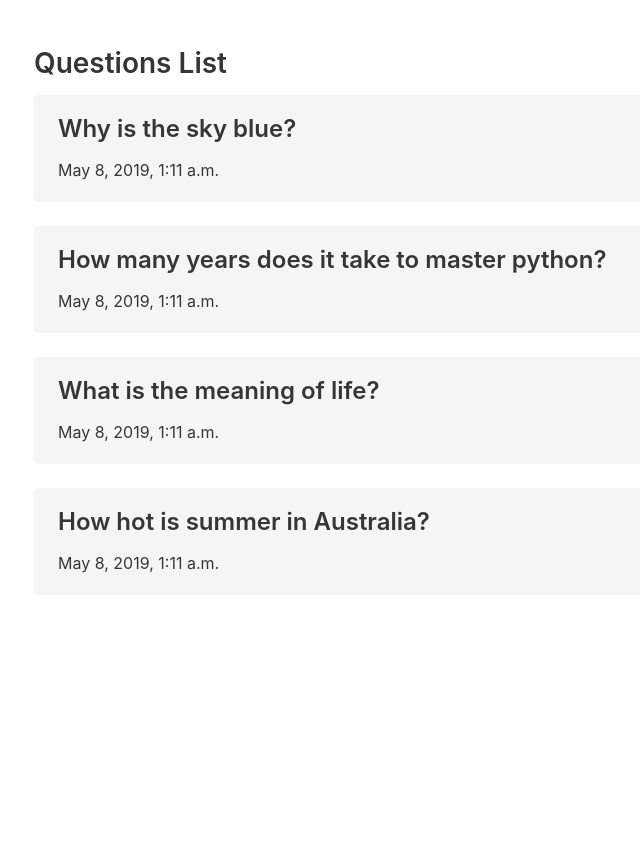
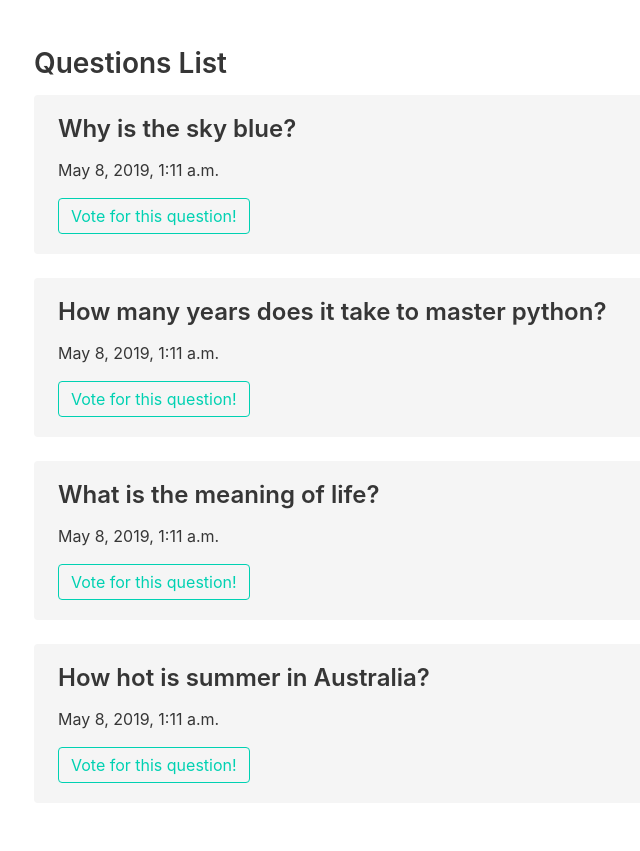
Before and after one commit to danielc92/django-docs-tutorial, a Django app: page /polls/list/ in a window 1280 px wide. Shown: the whole page, without its empty margins (30-670 px from the left). Before the commit the page ends 573 px from the top, so only its background shows below. Run offline with Django 3.2, Linux system fonts and the light colour scheme; data comes from the database, SQL or seed files in the repository; both versions use the stored data as it was after the commit; some libraries are stand-ins or nearby versions.

Commit message:
Finished voting and results routes

```diff
--- a/dans_django_proj/urls.py
+++ b/dans_django_proj/urls.py
@@ -15,9 +15,12 @@ Including another URLconf
 """
 from django.contrib import admin
 from django.urls import path
-from polls.views import polls_questions_list
+from polls.views import polls_questions_list, polls_vote, polls_result, polls_index
 
 urlpatterns = [
+    path('', polls_index, name='polls-index'),
     path('polls/list/', polls_questions_list, name='polls-list'),
+    path('polls/vote/<int:question_id>/', polls_vote, name='polls-vote'),
+    path('polls/results/<int:question_id>/', polls_result, name='polls-results'),
     path('admin/', admin.site.urls)
     ]
--- a/polls/views.py
+++ b/polls/views.py
@@ -1,15 +1,47 @@
-from django.shortcuts import render
-from django.http import HttpResponse
+from django.shortcuts import get_object_or_404, render
+from django.http import HttpResponse, HttpResponseRedirect
 from .models import Question, Choice
+from django.urls import reverse
+
+
+def polls_index(request):
+
+    context = {'title': 'Polls Home Page'}
+    return render(request, 'index.html', context)
+
+# View for voting
+def polls_vote(request, question_id):
+
+    question = get_object_or_404(Question, pk=question_id)
+
+    try:
+        selected_choice = question.choice_set.get(pk=request.POST['choice'])
+
+    except (KeyError, Choice.DoesNotExist):
+        return render(request, 'vote.html', {
+            'question': question,
+            'error_message': "You didn't select a choice.",
+        })
+    else:
+        selected_choice.votes += 1
+        selected_choice.save()
+
+        return HttpResponseRedirect(reverse('polls-results', args=(question.id,)))
+
+def polls_result(request, question_id):
+
+    question = get_object_or_404(Question, pk=question_id)
+
+    return render(request, 'results.html', {'question': question})
 
 
 # View for questions list
 def polls_questions_list(request):
 
-	data = Question.objects.all()
-	print(data)
+    data = Question.objects.all()
+    print(data)
 
-	context = {'title': 'Question List Page',
-			   'data':data}
+    context = {'title': 'Question List Page',
+               'data':data}
 
-	return render(request, 'questions-list.html', context)
+    return render(request, 'questions-list.html', context)
--- a/templates/questions-list.html
+++ b/templates/questions-list.html
@@ -12,8 +12,10 @@
 				<div class="notification is-light">
 					<h3>{{ q.question_text }}</h3>
 					<p class="">{{ q.pub_date}}</p>
+					<a class="button is-primary is-outlined" href="{% url 'polls-vote' q.id  %}">Vote for this question!</a>
 				</div>
 			{% endfor %}
+
 		</section>
 	</section>
 </section>
--- a/templates/vote.html
+++ b/templates/vote.html
@@ -10,13 +10,14 @@
 
                     {% if error_message %}<p><strong>{{ error_message }}</strong></p>{% endif %}
 
-					<form action="{% url 'polls:vote' question.id %}" method="post">
+                    <form class="form" method="POST">
                         {% csrf_token %}
                         {% for choice in question.choice_set.all %}
                             <input type="radio" name="choice" id="choice{{ forloop.counter }}" value="{{ choice.id }}">
                             <label for="choice{{ forloop.counter }}">{{ choice.choice_text }}</label><br>
                         {% endfor %}
-					<input type="submit" value="Vote">
+
+                        <input style="margin-top: 1rem;" class="button is-primary is-outlined" type="submit" value="Vote">
                     </form>
         </section>
     </section>
```
Also changed, not shown: templates/index.html (added, +17 -0 lines), templates/results.html (added, +21 -0 lines), db.sqlite3. Lines whose indentation alone changed are shown as unchanged.
